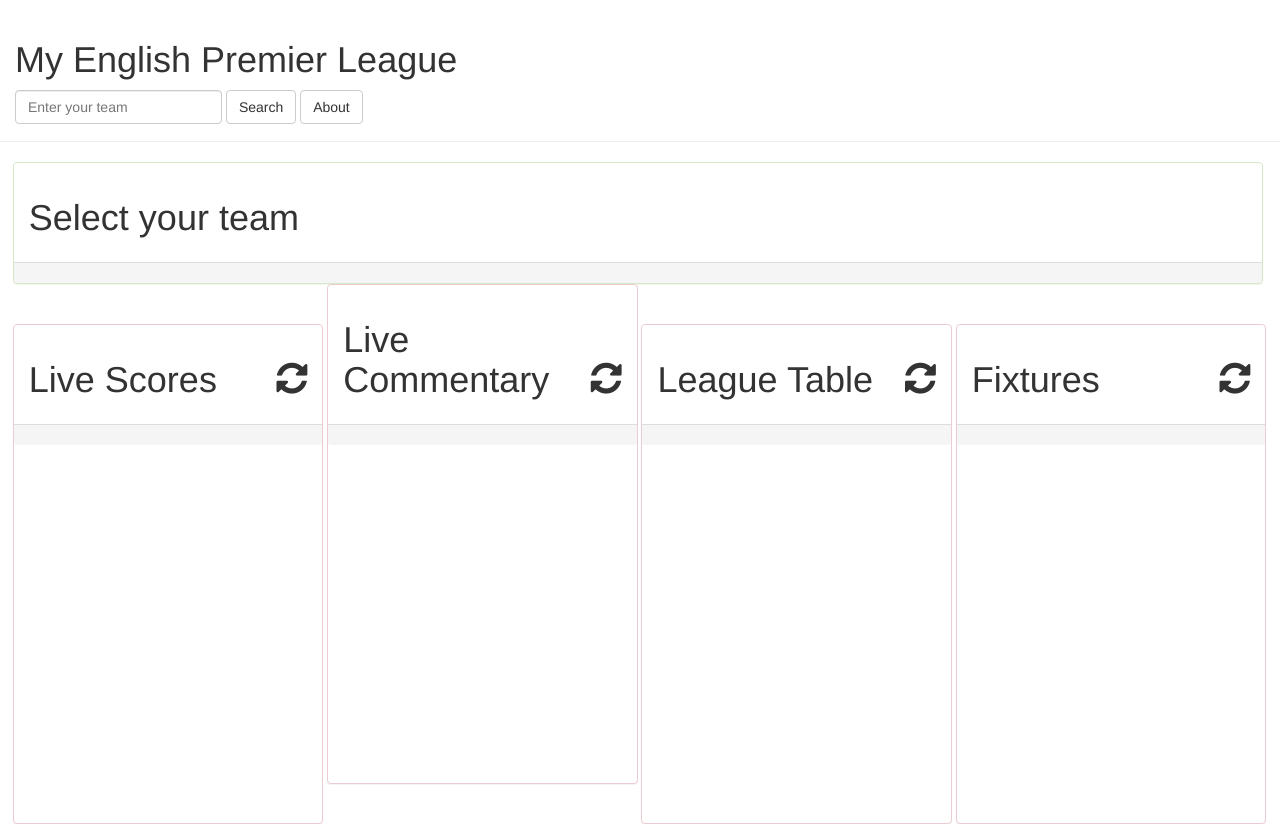
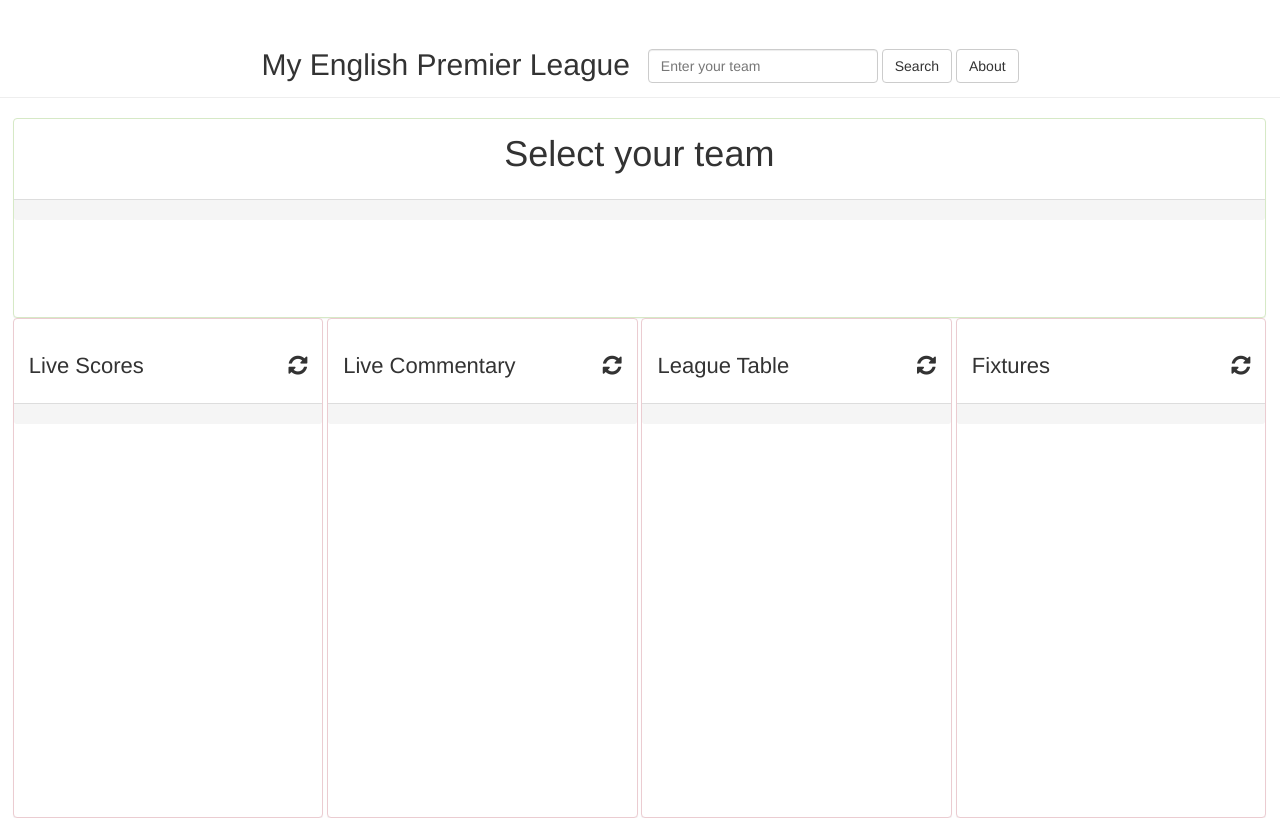
Before and after one commit to Skrier/API-HACK, a plain HTML site: page index.html in a window 1280 px wide. Drawn offline with nearby package versions, Linux system fonts and the light colour scheme; no server answers.

Commit message:
Football V3

```diff
--- a/css/styles.css
+++ b/css/styles.css
@@ -2,7 +2,7 @@
 
 /* Styeles the API Container*/
 
-#teamContainer {width: 97.7%;}
+#teamContainer {width: 97.9%;}
 
 .panel-danger {display: inline-block;
 				width: 24.5%;
@@ -14,6 +14,31 @@
 
 .fa-refresh {float: right;}
 
-.panel {margin:0px 0px 0px 0px;}
+.panel, .panel-body {margin:0px 0px 0px 0px;}
 
 .fa-refresh:hover {background-color: red;}
+
+.apiHeader {font-size: 22px;}
+
+.panel-success {min-height: 200px;}
+
+form > h1 {font-size: 30px;
+			display: inline-block;
+			margin-bottom: 0px;
+			margin-top: 0px;
+			position: relative;
+			top: 8px;}
+
+form > div {display: inline-block;
+			position: relative;
+		 	top: 3px;
+		 	margin-left: 1em;}
+
+header {text-align: center;
+		margin-top: 20px;}
+
+.form-control {min-width: 230px;}
+
+#imageHeader {text-align: center;}
+
+#imageHeader >h1 {margin-top: 0px;}
--- a/index.html
+++ b/index.html
@@ -13,12 +13,12 @@
 		<body>
 		    <header class='page-header'>
 		    	<form class="navbar-form" role='search'>
-		    	<h1>My English Premier League</h1>
+		    	    <h1>My English Premier League</h1>
 			    	<div class='form-group'>
 			    		<input type="text" class="form-control" name="search" placeholder='Enter your team'>
+			    		<button type="button" class='btn btn-default' id="searchButton">Search</button>
+			    		<button type="button" class="btn btn-default" id="aboutButton">About</button>
 			    	</div>
-			    	<button type="button" class='btn btn-default' id="searchButton">Search</button>
-			    	<button type="button" class="btn btn-default" id="aboutButton">About</button>
      	    	</form>
 
 		    </header>
@@ -28,12 +28,11 @@
             <!-- Select your team Container -->
             <div id="teamContainer">
 		        <div class="panel panel-success">
-		            <div class="panel-body">
-		            <h1>Select your team</h1>
+		            <div class="panel-body" id="imageHeader">
+		            	<h1 >Select your team</h1>
 		            </div>
 		            <div class="panel-footer">
 		            </div>
-
 		        </div>
 		    </div>
             <!-- API Container -->
@@ -41,7 +40,7 @@
                 <!-- Live Scores -->
 				<div class="panel panel-danger">
 	            	<div class="panel-body">
-	                	<h1>Live Scores<i class="fa fa-refresh"></i></h1>
+	                	<h1 class="apiHeader">Live Scores<i class="fa fa-refresh"></i></h1>
 	            	</div>
 	            	<div class="panel-footer"></div>
 	            </div>
@@ -49,7 +48,7 @@
 	            <!-- Live Commentary -->
 				<div class="panel panel-danger">
 	            	<div class="panel-body">
-	            		<h1>Live Commentary<i class="fa fa-refresh"></i></h1>
+	            		<h1 class="apiHeader">Live Commentary<i class="fa fa-refresh"></i></h1>
 	            	</div>
 	            	<div class="panel-footer"></div>
 	            </div>
@@ -57,7 +56,7 @@
 	            <!-- League table -->
 	            <div class="panel panel-danger">
 	            	<div class="panel-body">
-	            		<h1>League Table<i class="fa fa-refresh"></i></h1>
+	            		<h1 class="apiHeader">League Table<i class="fa fa-refresh"></i></h1>
 	            	</div>
 	            	<div class="panel-footer"></div>
 	            </div>
@@ -65,7 +64,7 @@
 	            <!-- Fixtures -->
 	            <div class="panel panel-danger">
 	            	<div class="panel-body">
-	            		<h1>Fixtures<i class="fa fa-refresh"></i></h1>
+	            		<h1 class="apiHeader">Fixtures<i class="fa fa-refresh"></i></h1>
 	            	</div>
 	            	<div class="panel-footer"></div>
 	            </div>
```
